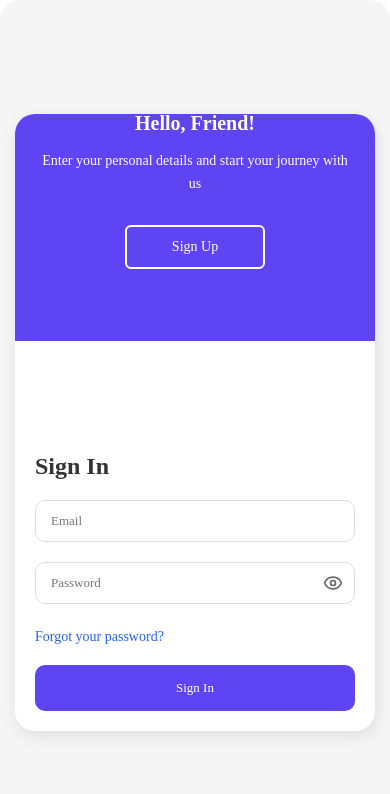
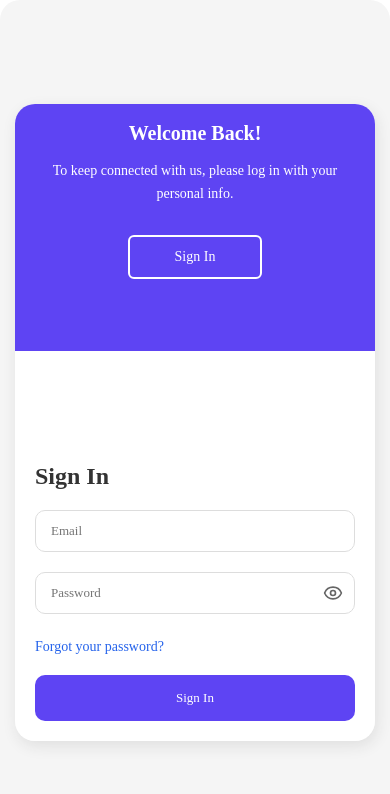
Before and after one commit to Massachusetts78/taskmate, a React (Vite) app in the folder src/frontend/: page /login in a window 390 px wide. Shown: the top 794 px of the page. Built offline with nearby package versions, Linux system fonts and the light colour scheme.

Commit message:
Updated ui for login

```diff
--- a/src/frontend/login/login.css
+++ b/src/frontend/login/login.css
@@ -201,6 +201,7 @@ body {
     .form {
         position:relative;
         width: 100%;
+        margin-top: 10px;
     }
 
     .overlay-container {
--- a/src/frontend/login/login.jsx
+++ b/src/frontend/login/login.jsx
@@ -215,32 +215,32 @@ const Login = () => {
                 <div className={`overlay-container ${isSignIn ? 'right' : ''}`}>
                     {isSignIn ? (
                         <>
-                            <h3>Hello, Friend!</h3>
+                            <h3>Welcome Back!</h3>
                             <p>
-                                Enter your personal details and start your
-                                journey with us
+                                To keep connected with us, please log in with
+                                your personal info.
                             </p>
                             <button
                                 type='button'
                                 onClick={() => setIsSignIn(false)}
                                 className='overlay-button'
                             >
-                                Sign Up
+                                Sign In
                             </button>
                         </>
                     ) : (
                         <>
-                            <h3>Welcome Back!</h3>
+                            <h3>Hello, User!</h3>
                             <p>
-                                To keep connected with us, please log in with
-                                your personal info
+                                Enter your details and start your productive
+                                journey with us.🚀
                             </p>
                             <button
                                 type='button'
                                 onClick={() => setIsSignIn(true)}
                                 className='overlay-button'
                             >
-                                Sign In
+                                Sign Up
                             </button>
                         </>
                     )}
```
